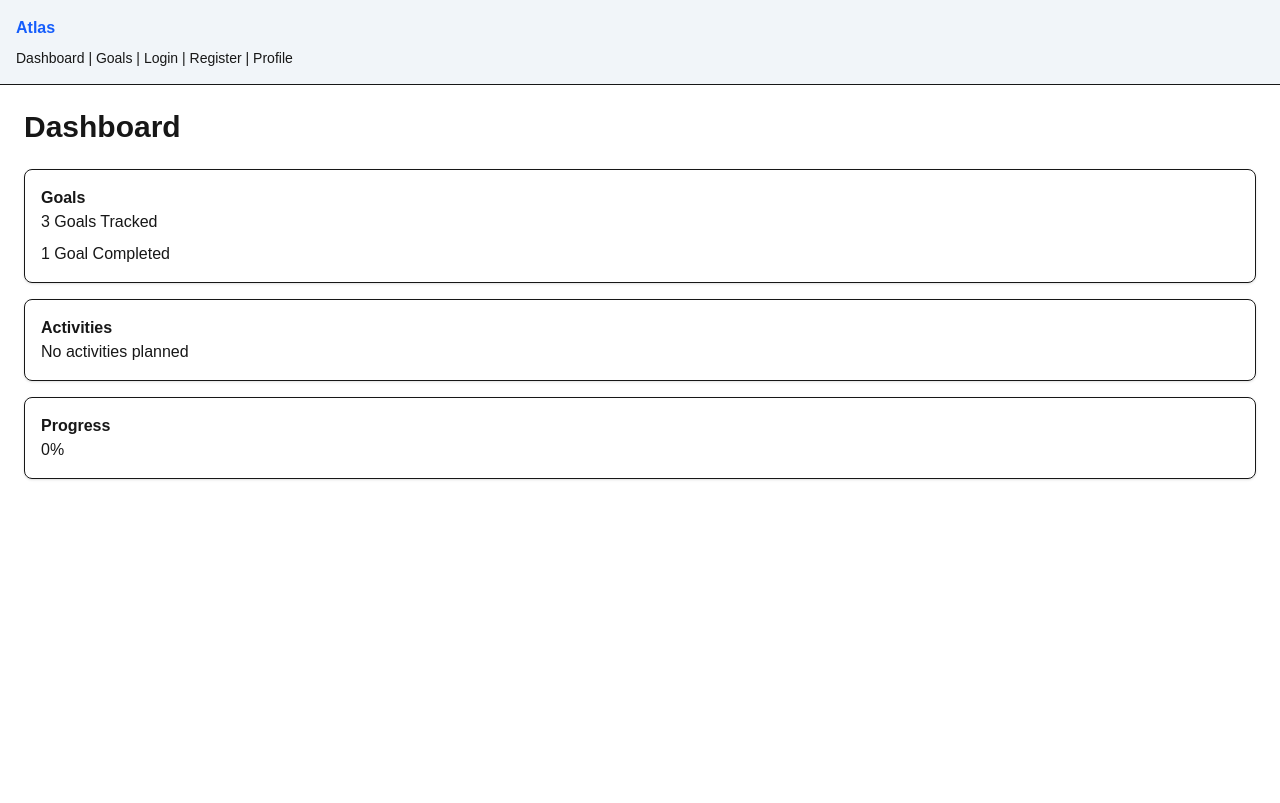
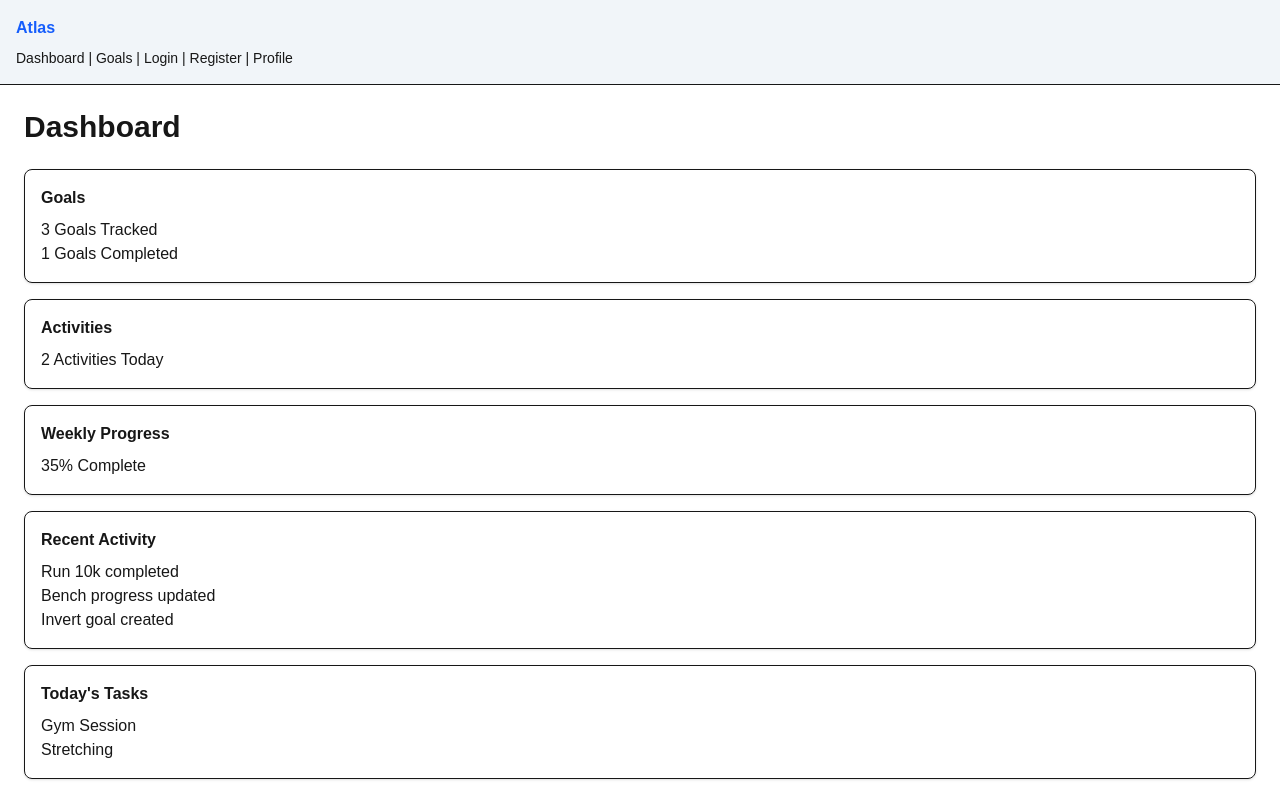
Before and after one commit to ros-xly/Atlas, a Next.js app in the folder frontend/: page /dashboard in a window 1280 px wide. Built offline with nearby package versions, Linux system fonts and the light colour scheme.

Commit message:
Week 7 dashboard v1

```diff
--- /dev/null
+++ b/frontend/app/activity/page.tsx
@@ -0,0 +1,15 @@
+export default function Activity() {
+  return (
+    <main className="p-6">
+      <h1 className="text-3xl font-bold">
+        Activity
+      </h1>
+
+      <ul className="mt-4">
+        <li>Completed Run 10k Goal</li>
+        <li>Updated Bench Goal</li>
+        <li>Created Invert Goal</li>
+      </ul>
+    </main>
+  );
+}
--- a/frontend/app/dashboard/page.tsx
+++ b/frontend/app/dashboard/page.tsx
@@ -1,3 +1,4 @@
+import { dashboard } from "@/lib/dashboard";
 export default function Dashboard() {
   return (
     <main className="p-6">
@@ -5,30 +6,65 @@ export default function Dashboard() {
         Dashboard
       </h1>
 
-      <div className="border rounded-lg p-4 mb-4 shadow-sm">
-        <h2 className="font-semibold">
-          Goals
-        </h2>
-        <p>3 Goals Tracked</p>
-        <p className="mt-2">
-        1 Goal Completed
+      <div className="border rounded-lg p-4 shadow-sm">
+      <h2 className="font-semibold mb-2">
+        Goals
+      </h2>
+
+      <p>
+        {dashboard.goalsTracked} Goals Tracked
+      </p>
+
+      <p>
+        {dashboard.goalsCompleted} Goals Completed
       </p>
       </div>
 
 
-      <div className="border rounded-lg p-4 mb-4 shadow-sm">
-        <h2 className="font-semibold">
+      <div className="border rounded-lg p-4 shadow-sm mt-4">
+        <h2 className="font-semibold mb-2">
           Activities
         </h2>
-        <p>No activities planned</p>
+
+        <p>
+        {dashboard.activitiesToday} Activities Today
+        </p>
       </div>
 
-      <div className="border rounded-lg p-4 shadow-sm">
-        <h2 className="font-semibold">
-          Progress
+      <div className="border rounded-lg p-4 shadow-sm mt-4">
+        <h2 className="font-semibold mb-2">
+          Weekly Progress
+       </h2>
+
+        <p>
+          {dashboard.weeklyProgress}% Complete
+        </p>
+        </div>
+
+      <div className="border rounded-lg p-4 shadow-sm mt-4">
+        <h2 className="font-semibold mb-2">
+          Recent Activity
         </h2>
-        <p>0%</p>
+
+        <ul>
+          <li>Run 10k completed</li>
+          <li>Bench progress updated</li>
+          <li>Invert goal created</li>
+        </ul>
       </div>
+
+      <div className="border rounded-lg p-4 shadow-sm mt-4">
+       <h2 className="font-semibold mb-2">
+         Today's Tasks
+      </h2>
+
+      <ul>
+        <li>Gym Session</li>
+        <li>Stretching</li>
+      </ul>
+    </div>
+
+
     </main>
   );
 }
--- /dev/null
+++ b/frontend/components/DashboardCard.tsx
@@ -0,0 +1,17 @@
+export default function DashboardCard({
+  title,
+  children,
+}: {
+  title: string;
+  children: React.ReactNode;
+}) {
+  return (
+    <div className="border rounded-lg p-4 shadow-sm">
+      <h2 className="font-semibold mb-2">
+        {title}
+      </h2>
+
+      {children}
+    </div>
+  );
+}
--- /dev/null
+++ b/frontend/lib/dashboard.ts
@@ -0,0 +1,6 @@
+export const dashboard = {
+  goalsTracked: 3,
+  goalsCompleted: 1,
+  activitiesToday: 2,
+  weeklyProgress: 35,
+};
```
Also changed, not shown: 1 other file (tests, documents, lock files or other folders).
